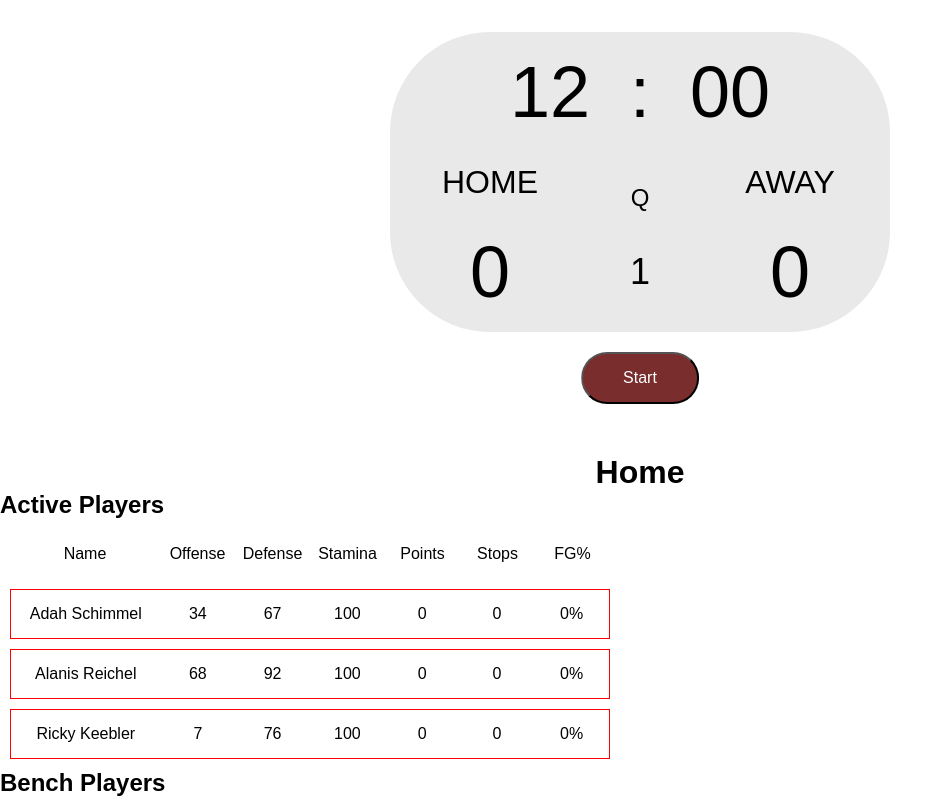
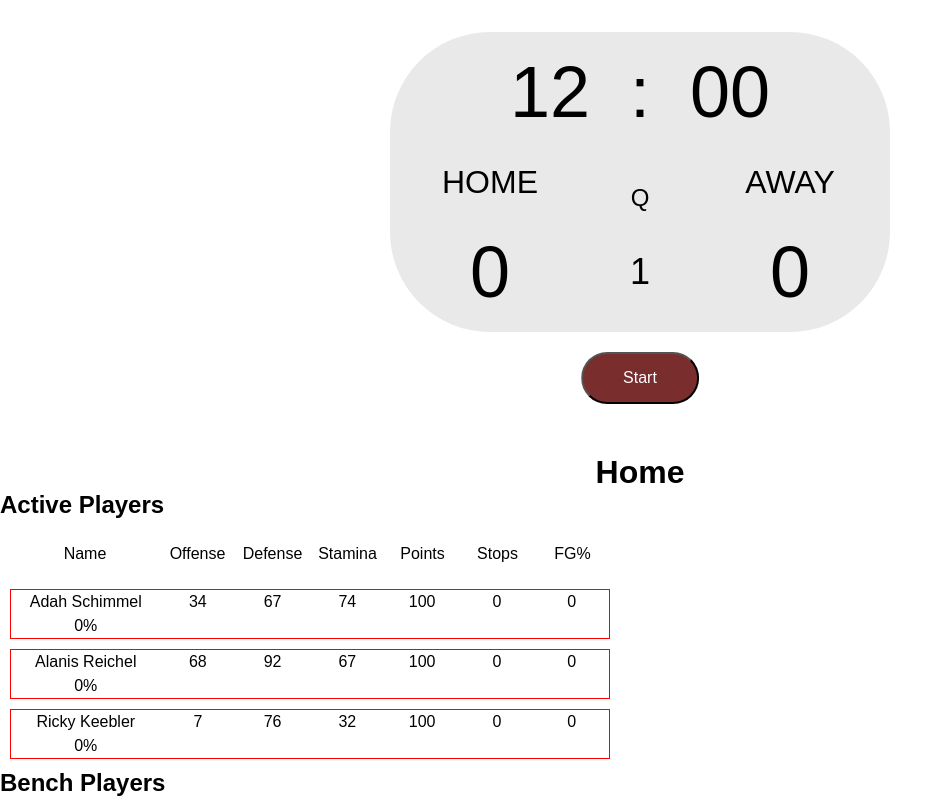
Before and after one commit to ellymaimon/coach-corner-react, a React (Create React App) app: page / in a window 1280 px wide. Shown: the top 800 px of the page, without its empty margins (0-952 px from the left). Built offline with nearby package versions, Linux system fonts and the light colour scheme.

Commit message:
Add endurance to the player component

```diff
--- a/src/game/Player.jsx
+++ b/src/game/Player.jsx
@@ -2,7 +2,7 @@ import React from 'react';
 import './Player.css';
 
 const Player = ({ player }) => {
-  const { firstName, lastName, offense, defense, stamina, points, stops, fieldGoalPercentage } = player;
+  const { firstName, lastName, offense, defense, stamina, endurance, points, stops, fieldGoalPercentage } = player;
   return (
     <div className='player-container'>
       <div>
@@ -10,6 +10,7 @@ const Player = ({ player }) => {
       </div>
       <div>{offense}</div>
       <div>{defense}</div>
+      <div>{endurance}</div>
       <div>{stamina}</div>
       <div>{points}</div>
       <div>{stops}</div>
```
